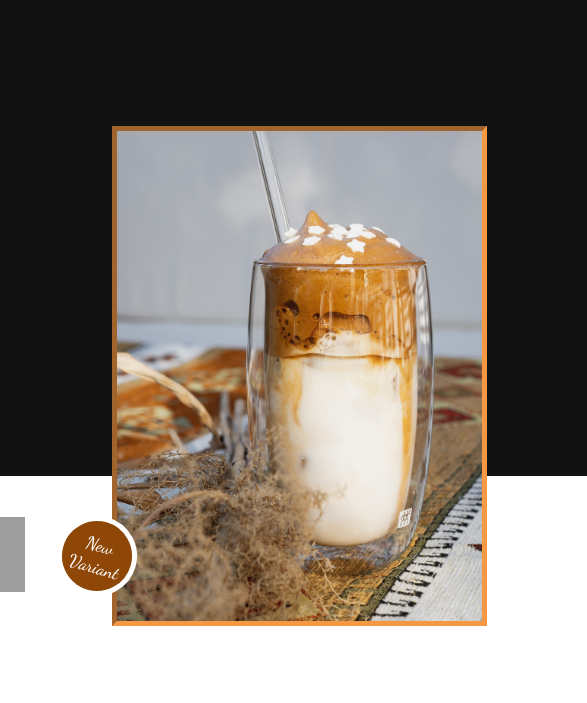
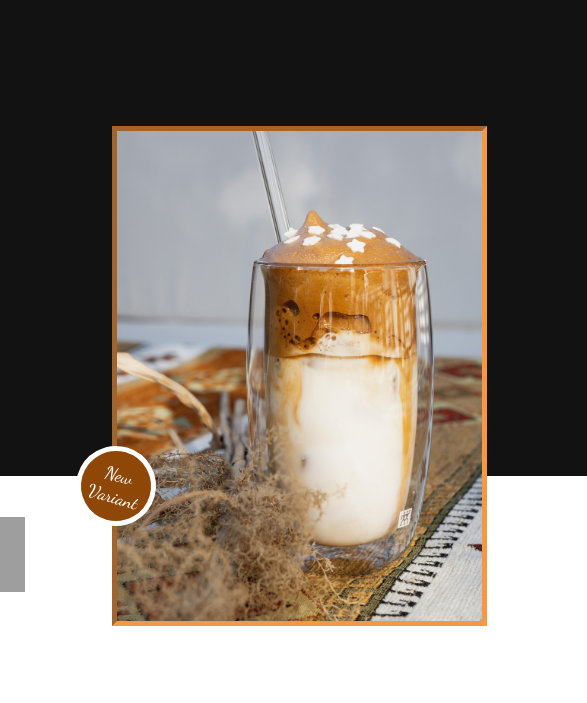
Before and after one commit to srayala42/Coffee-Restaurant-Template, a plain HTML site: page index.html in a window 1280 px wide. Shown: the part 84-787 px from the top of the page, 693-1280 px from the left. Drawn offline with nearby package versions, Linux system fonts and the light colour scheme; grey boxes are pictures that could not be loaded.

Commit message:
changes made

```diff
--- a/css/util.css
+++ b/css/util.css
@@ -33,11 +33,13 @@
     width: 8rem;
     height: 8rem;
     position: absolute;
-    right: 45rem;
-    bottom: 12rem;
+    right: 75%;
+    bottom: 10rem;
     transform: rotate(16deg);
     }
-
+    .ps{
+        position: relative;
+    }
     #myBtn {
         display: none; /* Hidden by default */
         position: fixed; /* Fixed/sticky position */
--- a/index.html
+++ b/index.html
@@ -51,8 +51,10 @@
                 </div>
             </div>
             <!--Second Half-->
+                <div class="ps">
                 <a href="menu.html" target="_blank" title="CoffeeShakes"><img class="cofheadimg" src="images/coffee-1.jpg" alt=""></a>
                 <span class="new-variant">New Variant</span>
+                </div>
         </section>
         <!--Guest Infomation-->
         <section id="guest-info">
```
